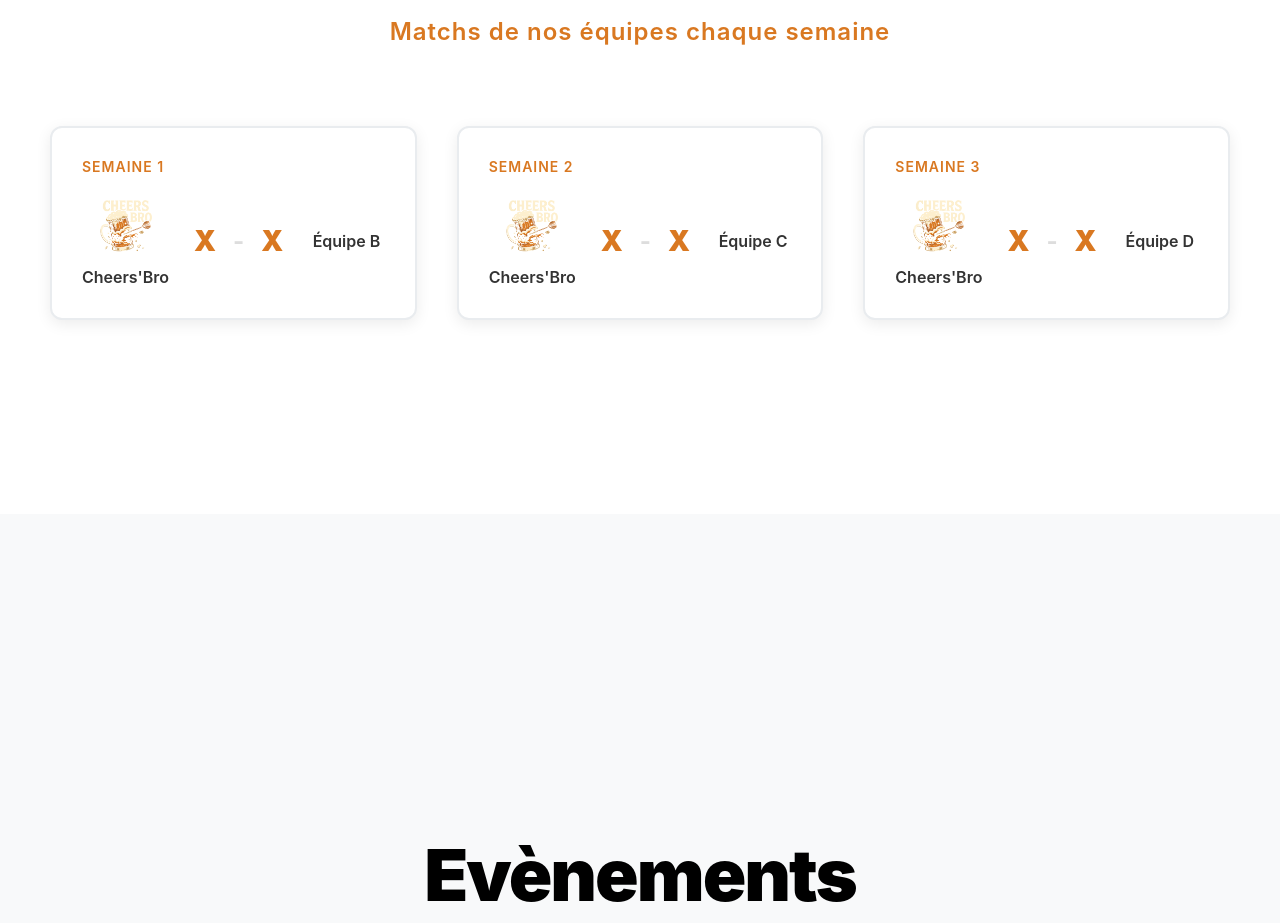
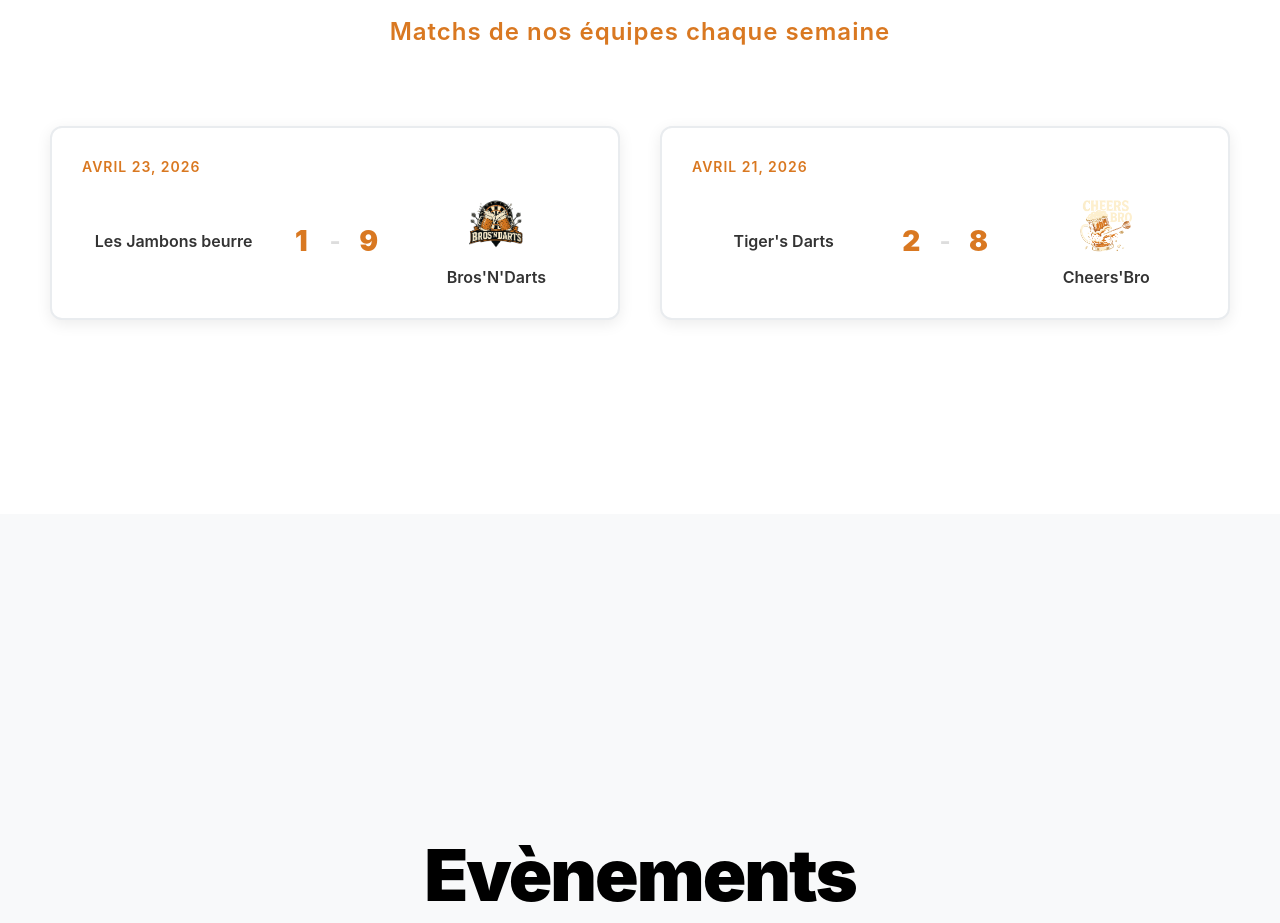
Before and after one commit to eamonnmag/cheersbro-brondarts-page, a plain HTML site: page index.html in a window 1280 px wide. Shown: the part 2951-3874 px from the top of the page. Drawn offline with Linux system fonts and the light colour scheme.

Commit message:
j ai ajouter les derniers resultats

```diff
--- a/index.html
+++ b/index.html
@@ -250,20 +250,20 @@
             <div class="results-container">
                 <!-- Week 1 Result -->
                 <div class="result-card">
-                    <div class="week-number">Semaine 1</div>
+                    <div class="week-number">Avril 23, 2026</div>
                     <div class="match-container">
                         <div class="team-matchup">
                             <div class="team-slot team-a">
-                                <img src="assets/img/cheers-bro-logo-no-bg.png" alt="Cheers'Bro Logo" class="result-team-logo">
-                                <div class="result-team-name">Cheers'Bro</div>
+                                <div class="result-team-name">Les Jambons beurre</div>
                             </div>
                             <div class="score">
-                                <span class="score-value">X</span>
+                                <span class="score-value">1</span>
                                 <span class="score-separator">-</span>
-                                <span class="score-value">X</span>
+                                <span class="score-value">9</span>
                             </div>
                             <div class="team-slot team-b">
-                                <div class="result-team-name">Équipe B</div>
+                                <img src="assets/img/logo brosndarts 3.png" alt="Équipe B Logo" class="result-team-logo">
+                                <div class="result-team-name">Bros'N'Darts</div>
                             </div>
                         </div>
                     </div>
@@ -271,41 +271,22 @@
 
                 <!-- Week 2 Result -->
                 <div class="result-card">
-                    <div class="week-number">Semaine 2</div>
+                    <div class="week-number">Avril 21, 2026</div>
                     <div class="match-container">
                         <div class="team-matchup">
                             <div class="team-slot team-a">
+
+                                <div class="result-team-name">Tiger's Darts</div>
+                            </div>
+                            <div class="score">
+                                <span class="score-value">2</span>
+                                <span class="score-separator">-</span>
+                                <span class="score-value">8</span>
+                            </div>
+                            <div class="team-slot team-b">
                                 <img src="assets/img/cheers-bro-logo-no-bg.png" alt="Cheers'Bro Logo" class="result-team-logo">
                                 <div class="result-team-name">Cheers'Bro</div>
-                            </div>
-                            <div class="score">
-                                <span class="score-value">X</span>
-                                <span class="score-separator">-</span>
-                                <span class="score-value">X</span>
-                            </div>
-                            <div class="team-slot team-b">
-                                <div class="result-team-name">Équipe C</div>
-                            </div>
-                        </div>
-                    </div>
-                </div>
 
-                <!-- Week 3 Result -->
-                <div class="result-card">
-                    <div class="week-number">Semaine 3</div>
-                    <div class="match-container">
-                        <div class="team-matchup">
-                            <div class="team-slot team-a">
-                                <img src="assets/img/cheers-bro-logo-no-bg.png" alt="Cheers'Bro Logo" class="result-team-logo">
-                                <div class="result-team-name">Cheers'Bro</div>
-                            </div>
-                            <div class="score">
-                                <span class="score-value">X</span>
-                                <span class="score-separator">-</span>
-                                <span class="score-value">X</span>
-                            </div>
-                            <div class="team-slot team-b">
-                                <div class="result-team-name">Équipe D</div>
                             </div>
                         </div>
                     </div>
```
